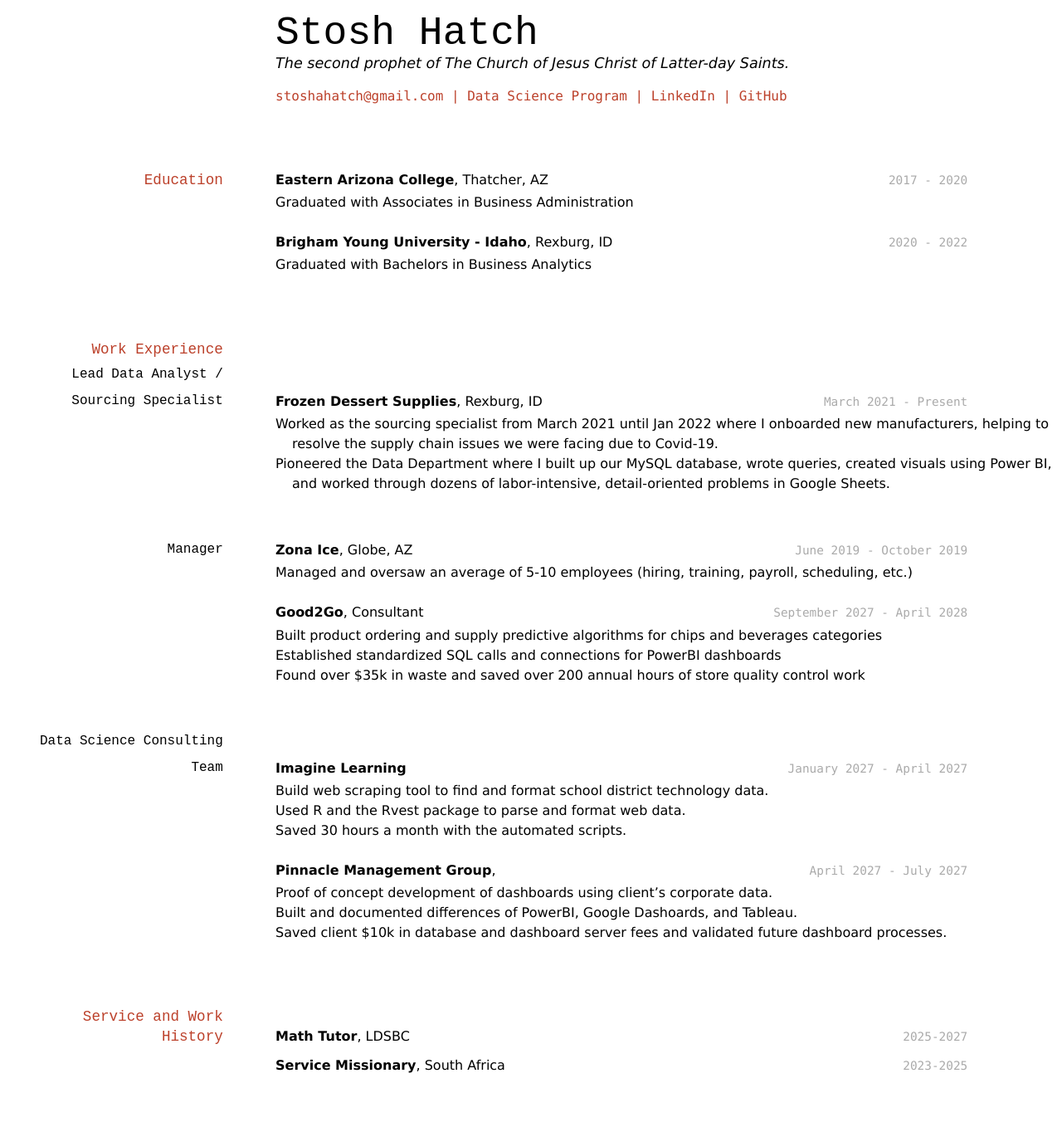
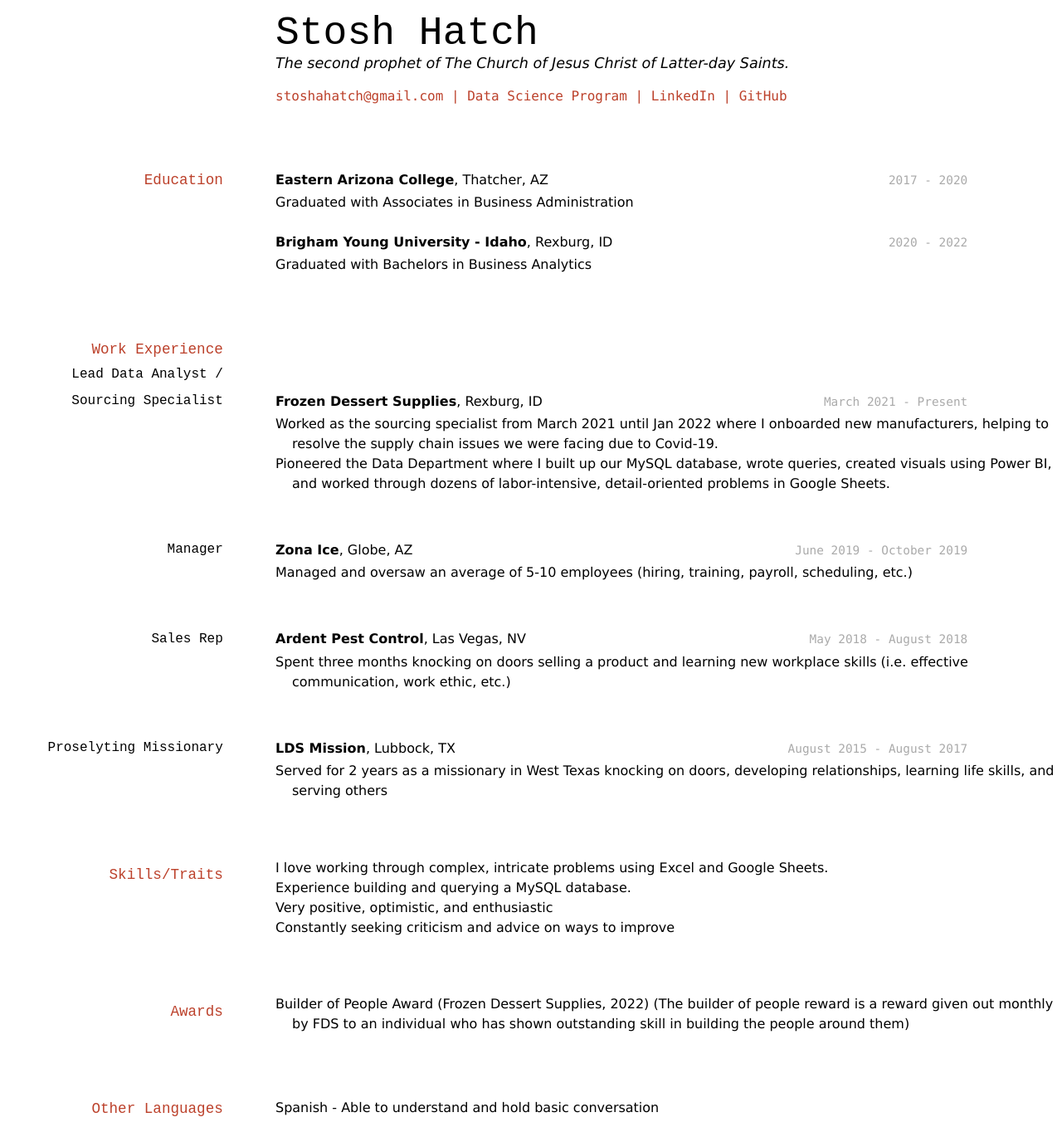
Before and after one commit to St0sh/StoshHatch_Resume, a Jekyll site: the page built from docs/StoshHatch_Resume.md, in a window 1280 px wide. Shown: the whole page at 83% size. Built offline with Jekyll 4.4.1, drawn with Linux system fonts in a browser that asks for light colours; before the commit the page ends 1307 px from its top, so only the background shows below that.

Commit message:
Added Additional details to resume

```diff
--- a/docs/StoshHatch_Resume.md
+++ b/docs/StoshHatch_Resume.md
@@ -45,38 +45,36 @@ __Zona Ice__, Globe, AZ
 
 - Managed and oversaw an average of 5-10 employees (hiring, training, payroll, scheduling, etc.)
 
-`September 2027 - April 2028`
-__Good2Go__, Consultant
+### Sales Rep
 
-- Built product ordering and supply predictive algorithms for chips and beverages categories
-- Established standardized SQL calls and connections for PowerBI dashboards
-- Found over $35k in waste and saved over 200 annual hours of store quality control work
+`May 2018 - August 2018`
+__Ardent Pest Control__, Las Vegas, NV
 
-### Data Science Consulting Team
+- Spent three months knocking on doors selling a product and learning new workplace skills (i.e. effective communication, work ethic, etc.)
 
-`January 2027 - April 2027`
-__Imagine Learning__
+### Proselyting Missionary
 
-- Build web scraping tool to find and format school district technology data.
-- Used R and the Rvest package to parse and format web data.
-- Saved 30 hours a month with the automated scripts.
+`August 2015 - August 2017`
+__LDS Mission__, Lubbock, TX
 
-`April 2027 - July 2027`
-__Pinnacle Management Group__,
+- Served for 2 years as a missionary in West Texas knocking on doors, developing relationships, learning life skills, and serving others
 
-- Proof of concept development of dashboards using client's corporate data.
-- Built and documented differences of PowerBI, Google Dashoards, and Tableau.
-- Saved client $10k in database and dashboard server fees and validated future dashboard processes.
+## Skills/Traits
 
+- I love working through complex, intricate problems using Excel and Google Sheets.
+- Experience building and querying a MySQL database.
+- Very positive, optimistic, and enthusiastic
+- Constantly seeking criticism and advice on ways to improve
 
-## Service and Work History
+## Awards
 
-`2025-2027`
-__Math Tutor__, LDSBC
+- Builder of People Award (Frozen Dessert Supplies, 2022)
+(The builder of people reward is a reward given out monthly by FDS to an individual who has shown outstanding skill in building the people around them)
 
+## Other Languages
 
-`2023-2025`
-__Service Missionary__, South Africa
+Spanish - Able to understand and hold basic conversation
+
 
 
 
```
